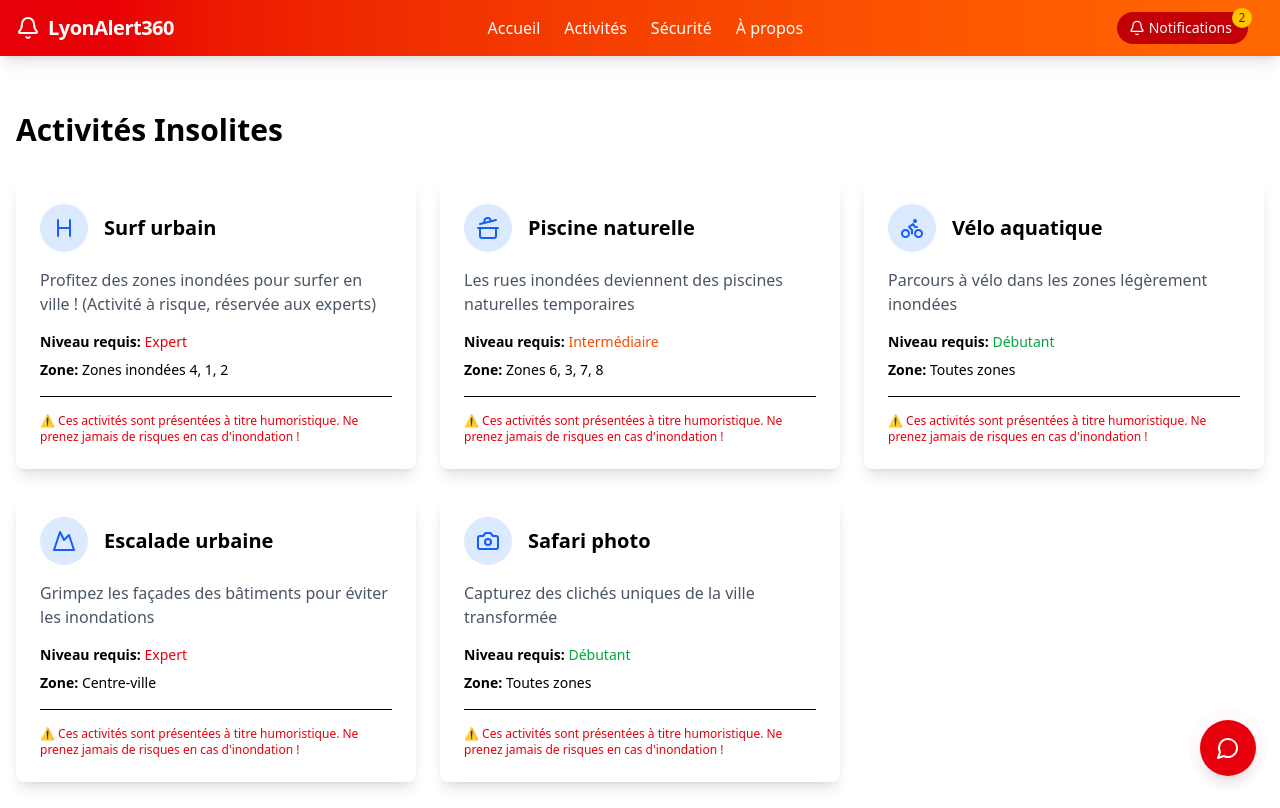
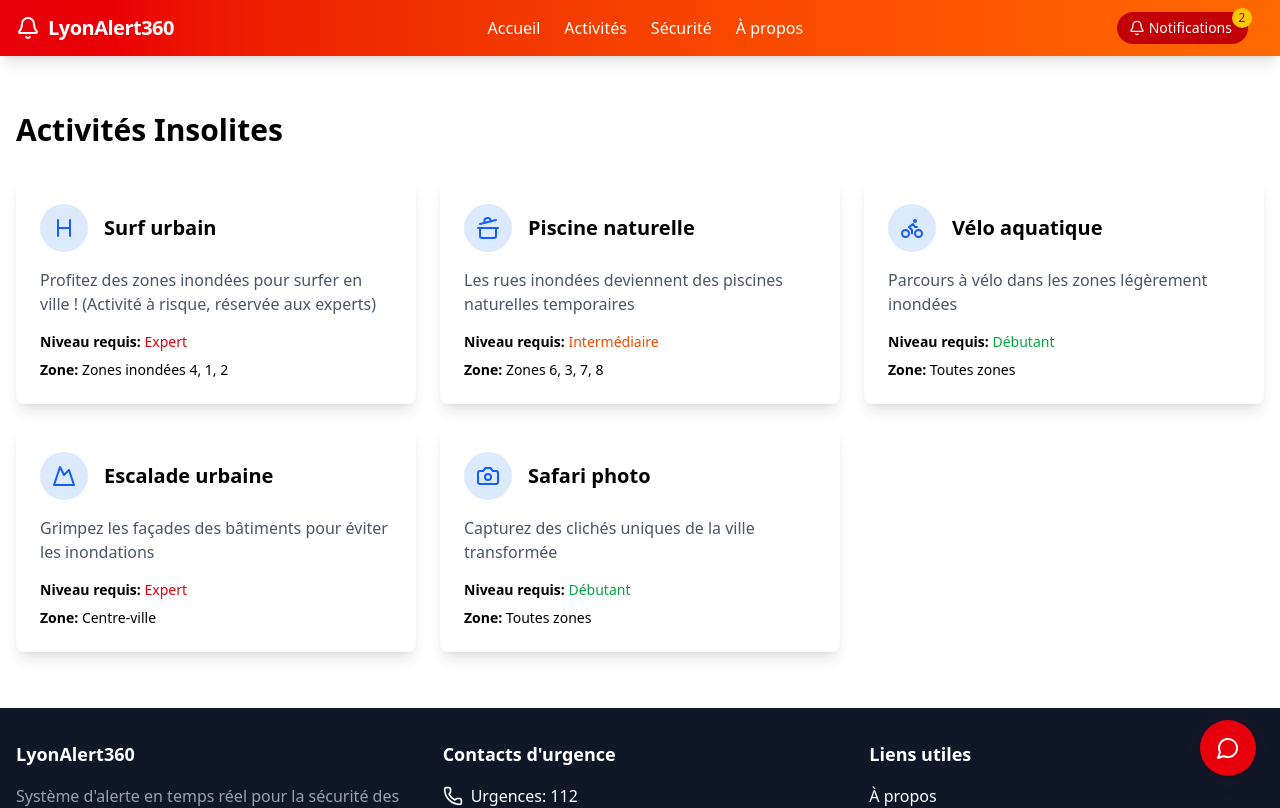
Before and after one commit to kruzeyy/LyonAlerte360, a React (Vite) app in the folder Front-end/: page /activities in a window 1280 px wide. Shown: the top 808 px of the page. Built offline with nearby package versions, Linux system fonts and the light colour scheme.

Commit message:
remove humorous disclaimer from Activities component

```diff
--- a/Front-end/src/pages/Activities.tsx
+++ b/Front-end/src/pages/Activities.tsx
@@ -62,9 +62,6 @@ const Activities: React.FC = () => {
                 <span className="font-semibold">Zone:</span> {activity.zone}
               </p>
             </div>
-            <div className="mt-4 pt-4 border-t">
-              <p className="text-xs text-red-600">⚠️ Ces activités sont présentées à titre humoristique. Ne prenez jamais de risques en cas d'inondation !</p>
-            </div>
           </div>
         ))}
       </div>
```
